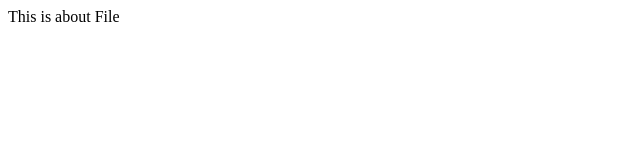
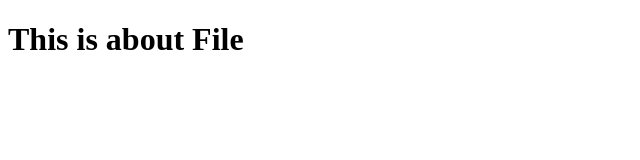
Before and after one commit to bholasankarnanda/git-practice, a plain HTML site: page about.html in a window 1280 px wide. Shown: the whole page, without its empty margins (0-640 px from the left). Drawn offline with Linux system fonts and the light colour scheme.

Commit message:
update file

```diff
--- a/about.html
+++ b/about.html
@@ -6,6 +6,6 @@
     <title>About</title>
   </head>
   <body>
-    This is about File
+    <h1>This is about File</h1>
   </body>
 </html>
```
